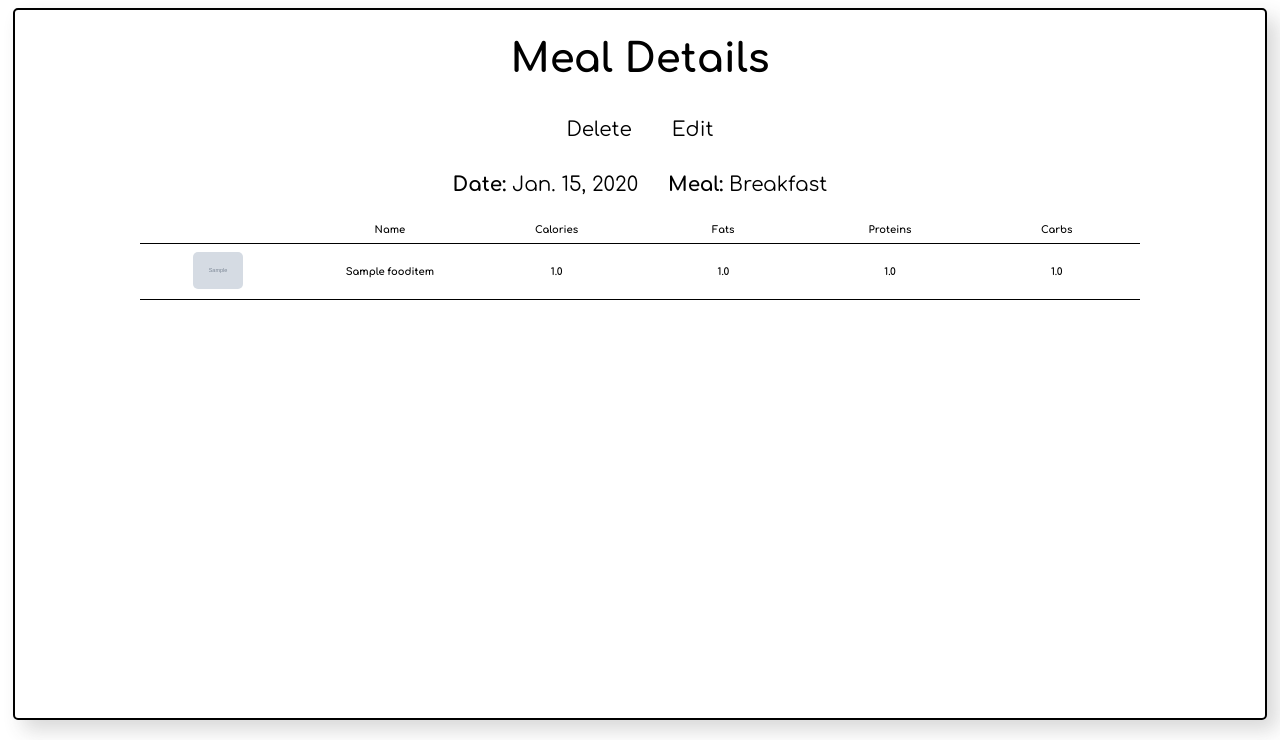
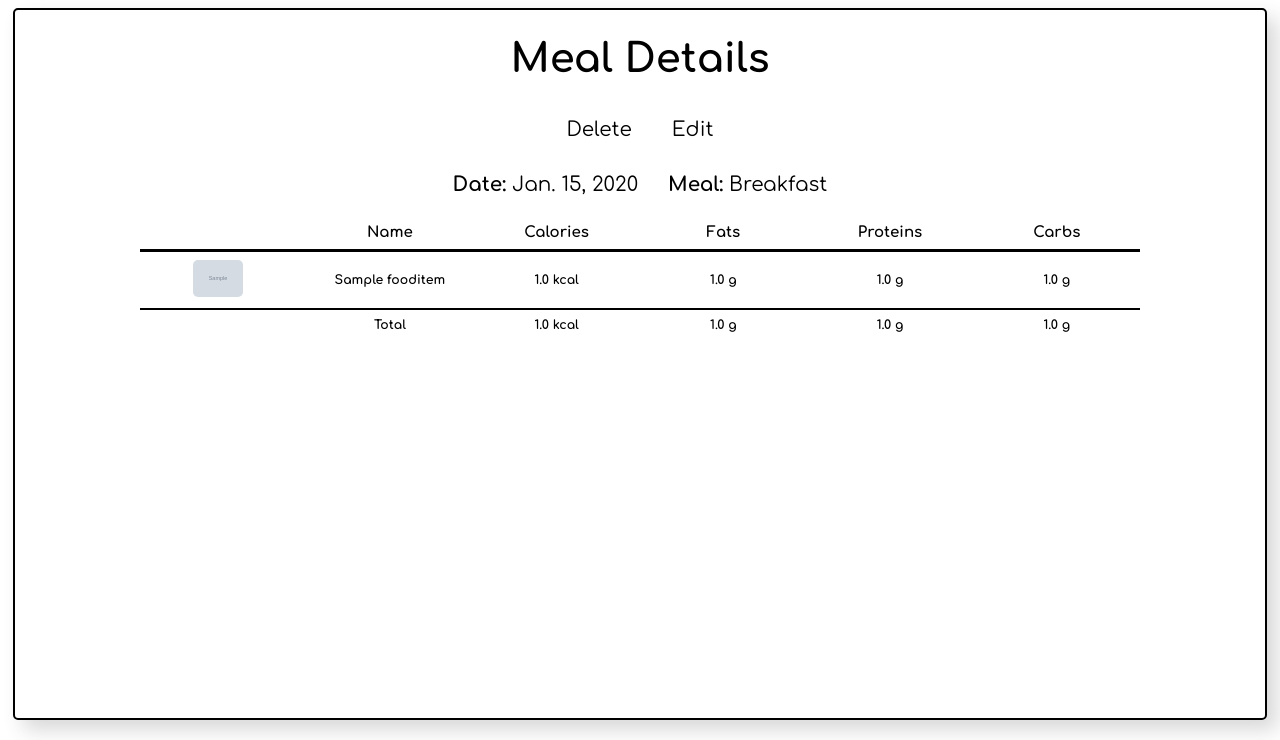
Before and after one commit to lo-f/daily-bread-app, a Django app: page /meals/1/ in a window 1280 px wide. Shown: the part 60-800 px from the top of the page. Run offline with Django 5.2, Linux system fonts and the light colour scheme; a user stored in the database is signed in; tables that the repository leaves empty hold one stand-in row (values such as "Sample post"); grey boxes marked "Sample" are stand-in pictures.

Commit message:
formatting meal detail table

```diff
--- a/main_app/static/css/profile/dashboard.css
+++ b/main_app/static/css/profile/dashboard.css
@@ -1,5 +1,6 @@
 h1 {
     font-size: 4em;
+    text-decoration: underline;
 }
 
 h2 {
--- a/main_app/static/css/profile/meal_detail.css
+++ b/main_app/static/css/profile/meal_detail.css
@@ -48,14 +48,27 @@ h2 {
 
 .food-item-div th,
 .food-item-div td {
-    border-bottom: 1px solid #000000;
+    /* border-bottom: 1px solid #000000;  */
     padding: 8px;
     text-align: center;
     font-weight: 900;
 }
 
-.food-item-div th {
+.table-header {
+    border-bottom: #000000 solid 3px;
+}
 
+.table-header th {
+    font-weight: bold;
+    font-size: 150%;
+}
+
+tbody tr td, tfoot tr td {
+    font-size: 125%;
+}
+
+tfoot tr td {
+    border-top: #000000 solid 2px;
 }
 
 .food-item-div .food-item-image {
--- a/main_app/templates/profile/meal_detail.html
+++ b/main_app/templates/profile/meal_detail.html
@@ -21,7 +21,7 @@
 <div class="food-item-div">
     <table>
         <thead>
-            <tr>
+            <tr class="table-header">
                 <th></th>
                 <th>Name</th>
                 <th>Calories</th>
@@ -41,10 +41,10 @@
                     {% endif %}
                 </td>
                 <td>{{ item.name }}</td>
-                <td>{{ item.calories }}</td>
-                <td>{{ item.fats }}</td>
-                <td>{{ item.proteins }}</td>
-                <td>{{ item.carbs }}</td>
+                <td>{{ item.calories }} kcal</td>
+                <td>{{ item.fats }} g</td>
+                <td>{{ item.proteins }} g</td>
+                <td>{{ item.carbs }} g</td>
             </tr>
             {% empty %}
             <tr>
@@ -52,6 +52,16 @@
             </tr>
             {% endfor %}
         </tbody>
+        <tfoot>
+            <tr class="table-footer">
+                <td></td>
+                <td><strong>Total</strong></td>
+                <td>{{ total_calories }} kcal</td>
+                <td>{{ total_fats }} g</td>
+                <td>{{ total_proteins }} g</td>
+                <td>{{ total_carbs }} g</td>
+            </tr>
+        </tfoot>
     </table>
 </div>
 
--- a/main_app/views.py
+++ b/main_app/views.py
@@ -89,12 +89,25 @@ def dashboard(request):
 
 @login_required
 def meal_detail(request, feeding_id):
-     feeding = Feeding.objects.get(id=feeding_id)
-     feeding_form = FeedingForm()
-     return render(request, 'profile/meal_detail.html', {
-          'feeding': feeding,
-          'feeding_form': feeding_form
-     })
+    feeding = Feeding.objects.get(id=feeding_id)
+    feeding_form = FeedingForm()
+    total_calories = sum(item.calories for item in feeding.food_item.all())
+    total_fats = sum(item.fats for item in feeding.food_item.all())
+    total_proteins = sum(item.proteins for item in feeding.food_item.all())
+    total_carbs = sum(item.carbs for item in feeding.food_item.all())
+
+    return render(
+        request,
+        "profile/meal_detail.html",
+        {
+            "feeding": feeding,
+            "feeding_form": feeding_form,
+            "total_calories": total_calories,
+            "total_fats": total_fats,
+            "total_proteins": total_proteins,
+            "total_carbs": total_carbs,
+        },
+    )
 
 class MealDelete(LoginRequiredMixin, DeleteView):
      model = Feeding
```
Also changed, not shown: main_app/static/css/base.css (line endings or trailing spaces).
